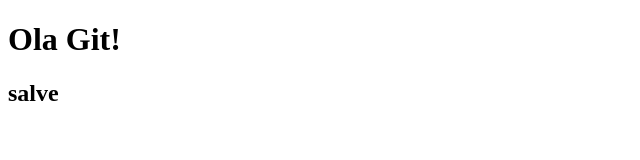
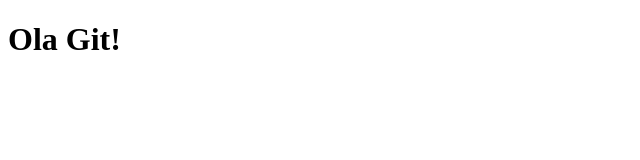
Before and after one commit to alepell/curso-git, a plain HTML site: page index.html in a window 1280 px wide. Shown: the full height of the page, 0-640 px from the left. Drawn offline with Linux system fonts and the light colour scheme.

Commit message:
removi o h3

```diff
--- a/index.html
+++ b/index.html
@@ -8,6 +8,6 @@
 </head>
 <body>
     <h1>Ola Git!</h1>
-    <h2>salve</h2>
+
 </body>
 </html>
```
